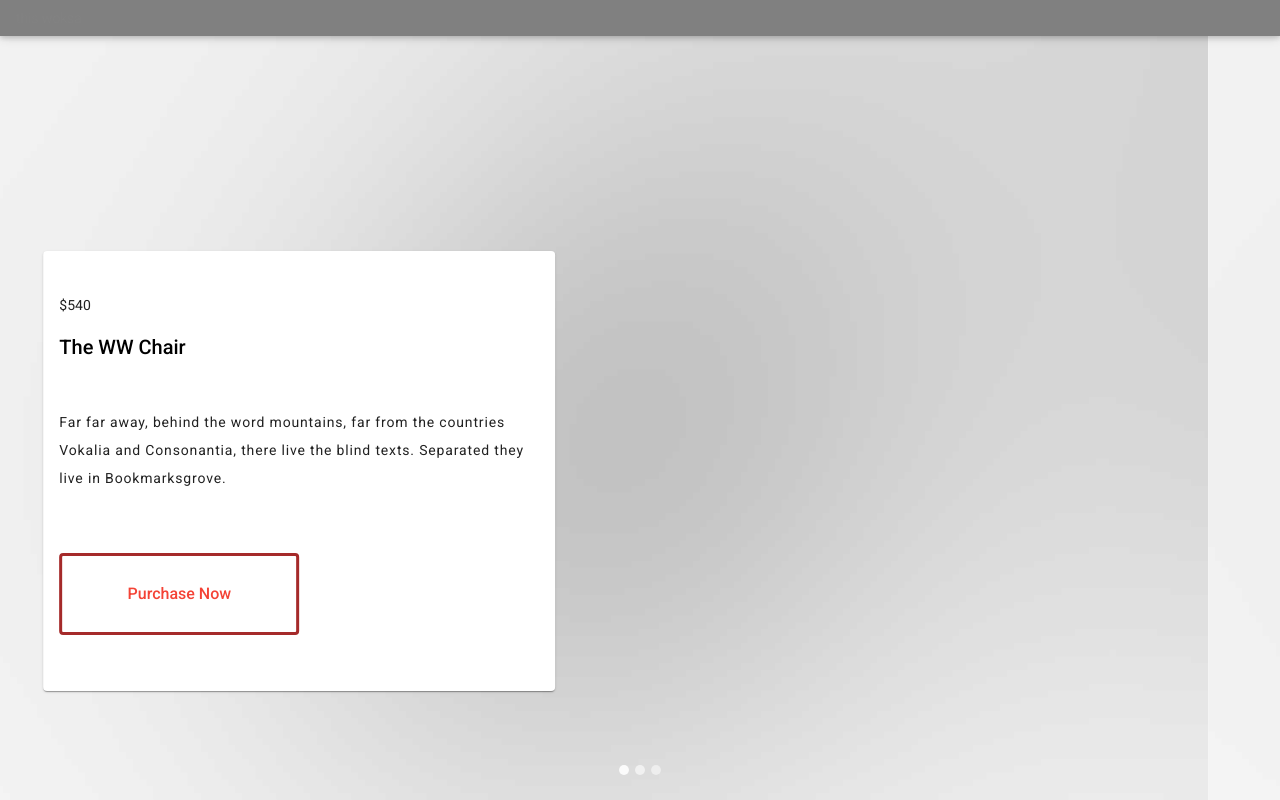
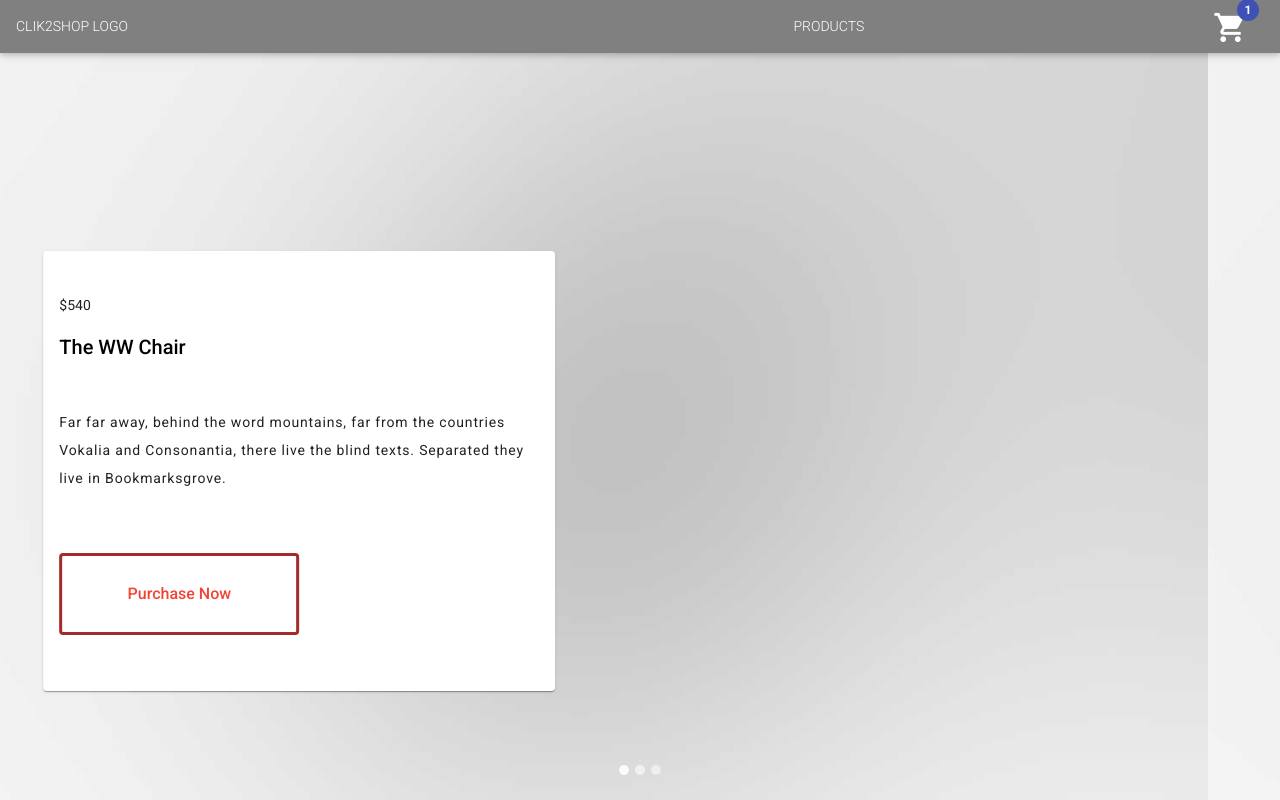
Before and after one commit to wilbrone/ClickToShop, an Angular app: page /click-2-shop in a window 1280 px wide. Built offline with nearby package versions, Linux system fonts and the light colour scheme; some icons are missing; a web font is replaced by a local one.

Commit message:
add content to navbar

```diff
--- a/src/app/app-routing.module.ts
+++ b/src/app/app-routing.module.ts
@@ -11,7 +11,7 @@ const routes: Routes = [
   {path: 'click-2-shop', component: HomeComponent},
   {path: 'products', component: ProductsComponent},
   {path: 'products-details', component: ProductDetailComponent},
-  {path: 'click-2-shop/order', component: CartComponent},
+  {path: 'order', component: CartComponent},
 
   {path: '', pathMatch: 'full', redirectTo: 'click-2-shop'}
 ];
--- a/src/app/app.module.ts
+++ b/src/app/app.module.ts
@@ -14,6 +14,8 @@ import {MatToolbarModule} from '@angular/material/toolbar';
 import {MatTabsModule} from '@angular/material/tabs';
 import {MatTableModule} from '@angular/material/table';
 import {MatChipsModule} from '@angular/material/chips';
+import {MatBadgeModule} from '@angular/material/badge';
+import {MatIconModule} from '@angular/material/icon';
 
 
 import { HomeComponent } from './components/home/home.component';
@@ -44,7 +46,9 @@ import { CartComponent } from './components/cart/cart.component';
     MatToolbarModule,
     MatTabsModule,
     MatTableModule,
-    MatChipsModule
+    MatChipsModule,
+    MatBadgeModule,
+    MatIconModule
   ],
   providers: [],
   bootstrap: [AppComponent]
--- a/src/app/components/navbar/navbar.component.css
+++ b/src/app/components/navbar/navbar.component.css
@@ -0,0 +1,9 @@
+mat-icon {
+    font-size: 2.5em;
+    width: fit-content;
+    height: auto;
+}
+
+.example-spacer {
+    flex: 0 0 auto;
+}
--- a/src/app/components/navbar/navbar.component.html
+++ b/src/app/components/navbar/navbar.component.html
@@ -1,4 +1,10 @@
-<nav class="navbar fixed-top navbar-light" style="background-color: grey;">
+<nav class="navbar fixed-top navbar-light" style="background-color: grey;color:white;">
   <!-- Navbar content -->
-  this woksa
+  CLIK2SHOP LOGO
+  <span class="example-spacer"></span>
+  <span>PRODUCTS</span>
+
+  <button mat-button color="none" aria-hidden="true" style="vertical-align:middle;">
+    <mat-icon aria-hidden="false" matBadge="1">shopping_cart</mat-icon>
+  </button>
 </nav>
```
